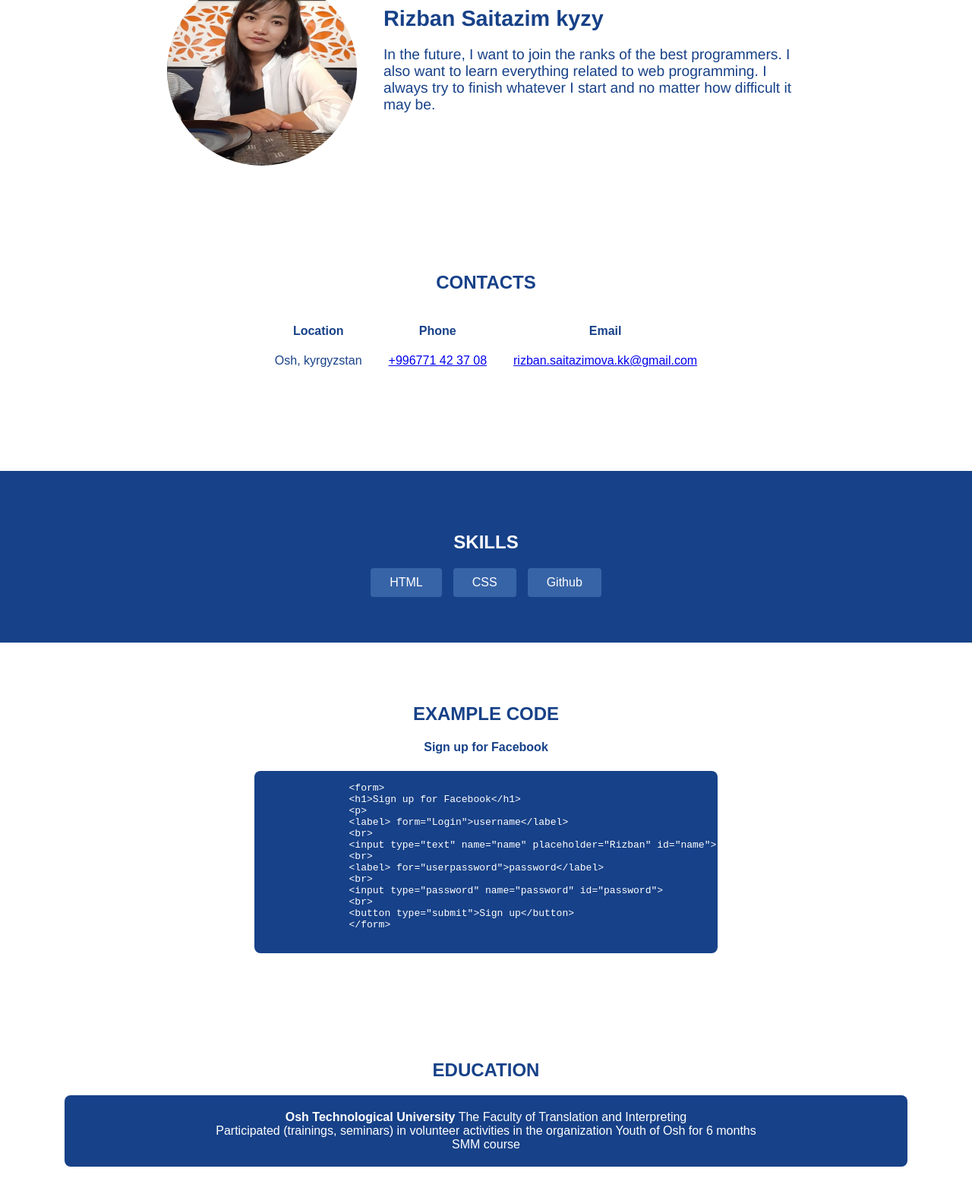
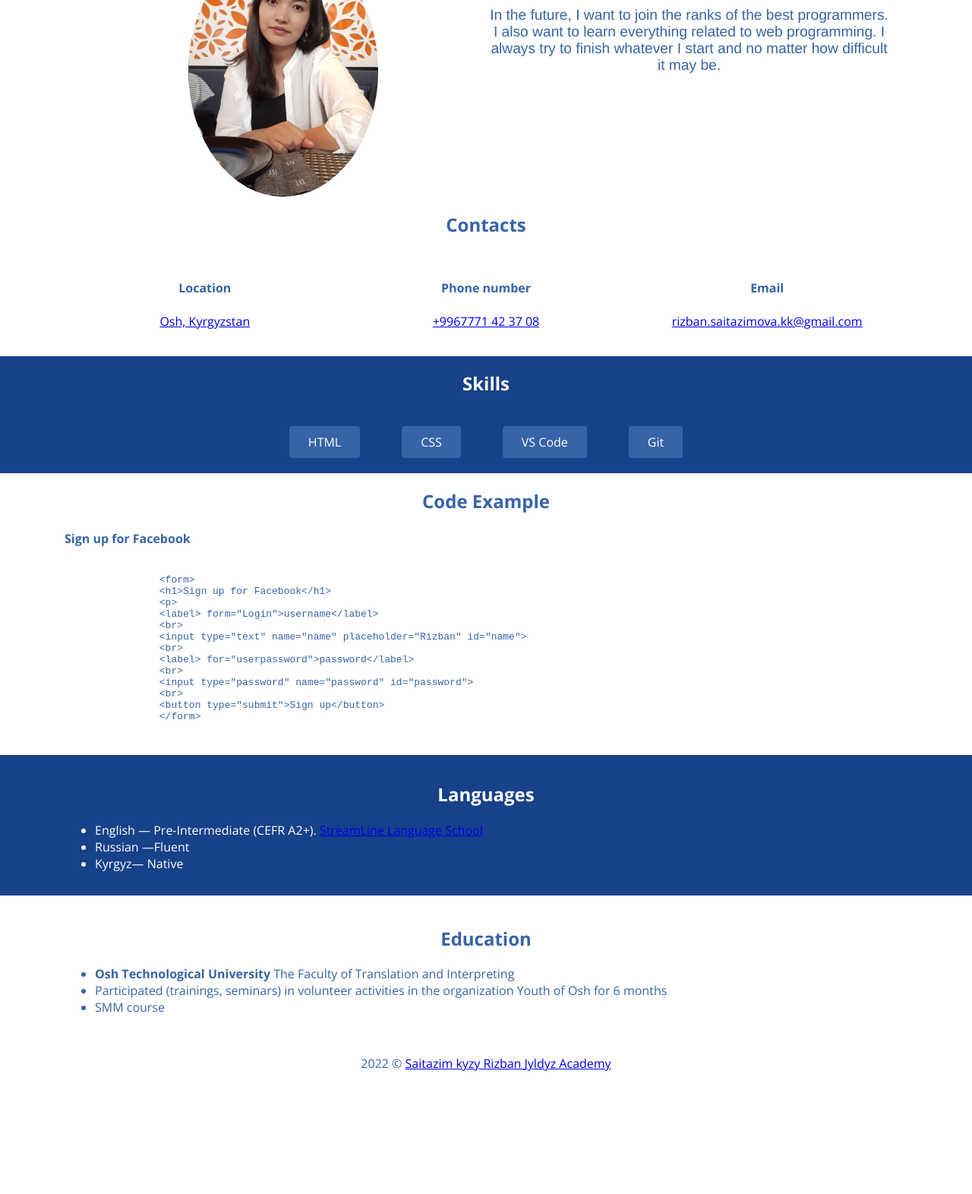
Before and after one commit to Rizban94/CV2, a plain HTML site: page index.html in a window 1280 px wide. Shown: the part 142-1714 px from the top of the page at 76% size. After the commit the page ends 1569 px from the top, so only its background shows below. Drawn offline with nearby package versions, Linux system fonts and the light colour scheme.

Commit message:
add media

```diff
--- a/css/style.css
+++ b/css/style.css
@@ -3,44 +3,32 @@
   --accent-light: #3764a7;
   --pure-white: #fff;
 }
-
 html {
   box-sizing: border-box;
   scroll-behavior: smooth;
 }
 
 *,
-*:before,
-*:after {
+*::before,
+*::after {
   box-sizing: inherit;
 }
-
 body {
-  font-family: "Open-sans", sans-serif;
   margin: 0;
-  color: var(--accent);
+  font-family: "open sans", sans-serif;
+  color: var(--accent-light);
 }
-
 .container {
-  width: 1140px;
+  max-width: 1140px;
   margin: 0 auto;
   padding: 0 15px;
+  /* border: 1px solid black; */
 }
-
-.section {
-  padding: 60px 0;
-}
-.section-title {
-  text-transform: uppercase;
-  text-align: center;
-}
-
 .header {
   background-color: var(--accent);
 }
 
 .header a {
-  color: var(--pure-white);
   text-decoration: none;
 }
 
@@ -56,13 +44,21 @@ body {
   width: 20;
   font-size: 22px;
   font-weight: 500;
+  color: var(--pure-white);
 }
 
 .menu {
   margin: 0;
   padding: 0;
-  list-style: none;
   display: flex;
+}
+.menu li {
+  padding: 10px 0;
+}
+
+.menu a {
+  color: #fff;
+  text-decoration: none;
 }
 
 .menu-link {
@@ -77,44 +73,49 @@ body {
   background-color: var(--accent-light);
 }
 
-.intro-img {
-  display: flex;
-  justify-content: center;
-  align-items: center;
-  gap: 35px;
+.intro-inner {
+  text-align: center;
+  margin: 20px;
 }
 
-.int-img {
+.intro-col img {
+  width: 250%;
   width: 250px;
-  height: 250px;
   border-radius: 50%;
 }
-.intro-text {
-  width: 50%;
-  margin: 0 0 10px;
-  font-size: 1.2em;
-  font-family: "Franklin Gothic Medium", "Arial Narrow", Arial, sans-serif;
-}
-
-.intro-text h1 {
-  margin: 0 0 15px;
+.section-title {
+  text-align: center;
 }
 
 .contacts {
-  margin-bottom: 60px;
+  text-align: center;
+  margin: 20px;
 }
-.contacts ul {
+
+.contacts-list {
+  margin: 0;
+  padding: 0;
+  list-style: none;
+}
+.contacts-list li {
+  /* border: 2px solid var(--accent); */
+  margin-bottom: 30px;
+  border-radius: 10px;
+  padding: 15px;
+}
+.skills {
+  background-color: var(--accent);
+  color: #fff;
+  padding: 20px;
   display: flex;
+  justify-content: center;
   flex-wrap: wrap;
   margin: 0;
   padding: 0;
   list-style: none;
-  gap: 35px;
-  justify-content: center;
-  text-align: center;
+  gap: 15px;
 }
-
-.skills {
+.skills-list {
   color: var(--pure-white);
   background-color: var(--accent);
 }
@@ -133,54 +134,93 @@ body {
   padding: 10px 25px;
   background-color: var(--accent-light);
   border-radius: 4px;
+  margin: 20px;
 }
 
-.example {
+.languages {
+  background-color: var(--accent);
+  color: #fff;
+  padding: 15px;
+}
+.education {
+  padding: 20px;
+}
+.footer {
   text-align: center;
 }
-
-.code-title {
-  text-align: center;
+@media (min-width: 768px) {
+  .intro-inner {
+    display: flex;
+  }
+  .intro-col {
+    width: 50%;
+    display: flex;
+    justify-content: center;
+    align-items: center;
+    gap: 15px;
+    border-radius: 50%;
+  }
+  .intro-col2 {
+    width: 50%;
+    margin: 0 0 10px;
+    font-size: 1.2em;
+    font-family: "Franklin Gothic Medium", "Arial Narrow", Arial, sans-serif;
+  }
+  .contacts-list {
+    display: flex;
+    flex-wrap: wrap;
+    gap: 15px;
+  }
+  .contacts-list li {
+    width: 48%;
+    margin-bottom: 0;
+  }
+}
+@media (min-width: 1024px) {
+  .menu-toggle {
+    display: none;
+  }
+  .menu {
+    position: static;
+    display: flex;
+    flex-direction: row;
+    gap: 15px;
+    background-color: var(--accent);
+    list-style: none;
   }
 
-.example pre {
-  width: 55%;
-  text-align: left;
-  margin: 0 auto;
-  font-size: 1em;
+  .menu a {
+    padding: 15px 30px;
     color: var(--pure-white);
     background-color: var(--accent);
-  border-radius: 8px;
+    border-radius: 4px;
+  }
+  .contacts-list {
+    justify-content: center;
+  }
+  .contacts-list li {
+    width: 32%;
+    margin-bottom: 0;
+  }
+  .skills ul {
+    display: flex;
+    justify-content: center;
+    flex-wrap: wrap;
+    gap: 15px;
+    margin: 0;
+    padding: 0;
+    list-style: none;
   }
 
-.education ul,
-.language ul {
-  text-align: center;
-  color: var(--pure-white);
-  background-color: var(--accent);
-  border-radius: 8px;
-  padding: 20px;
-  font-size: 1em;
-  list-style: none;
-  justify-content: center;
-}
-.language a {
-  color: var(--pure-white);
+  .intro-col img {
+    width: 250%;
+    width: 250px;
+    border-radius: 50%;
   }
 
-.links {
+  .intro-col {
     display: flex;
-  gap: 30px;
-  text-align: center;
     justify-content: center;
+    align-items: center;
   }
-
-.reg {
-  justify-content: center;
-  text-align: center;
-  background-color: var(--accent);
-  color: var(--pure-white);
 }
-.reg a {
-  color: var(--pure-white);
-}
--- a/index.html
+++ b/index.html
@@ -4,9 +4,16 @@
     <meta charset="UTF-8" />
     <meta http-equiv="X-UA-Compatible" content="IE=edge" />
     <meta name="viewport" content="width=device-width, initial-scale=1.0" />
-    <title>Saitazim kyzy Rizban</title>
+    <title>CV - Saitazim kyzy Rizban</title>
     <link rel="stylesheet" href="css/style.css" />
+    <link rel="preconnect" href="https://fonts.googleapis.com" />
+    <link rel="preconnect" href="https://fonts.gstatic.com" crossorigin />
+    <link
+      href="https://fonts.googleapis.com/css2?family=Open+Sans:ital,wght@0,300;0,700;0,800;1,400&display=swap"
+      rel="stylesheet"
+    />
   </head>
+
   <body>
     <header class="header">
       <div class="container">
@@ -31,61 +38,80 @@
               <li class="menu-item">
                 <a class="menu-link" href="#education">Education</a>
               </li>
-          </ul>
-        </nav>
+          <button class="menu-toggle">
+            <svg
+              width="24"
+              height="24"
+              xmlns="http://www.w3.org/2000/svg"
+              fill-rule="evenodd"
+              clip-rule="evenodd"
+            >
+              <path
+                d="M24 21h-24v-2h24v2zm0-4.024h-24v-2h24v2zm0-3.976h-24v-2h24v2zm0-4h-24v-2h24v2zm0-6v2h-24v-2h24z"
+              />
+            </svg>
+          </button>
+        </div>
       </div>
     </header>
     <main>
-      <section class="intro section">
+      <section class="intro">
         <div class="container">
-            <div class="intro-img">
-              <img class="int-img" src="images/img.jpg" alt="Rizban" />
-              <div class="intro-text">
-                <h1>Rizban Saitazim kyzy</h1>
+          <div class="intro-inner">
+            <div class="intro-col">
+              <img class="intro-img" src="images/img.jpg" alt="Rizban" />
+            </div>
+            <div class="intro-col2">
+              <h1>Saitazim kyzy Rizban</h1>
+
               <p>
-                  In the future, I want to join the ranks of the best
-                  programmers. I also want to learn everything related to web
-                  programming. I always try to finish whatever I start and no
-                  matter how difficult it may be.
+                In the future, I want to join the ranks of the best programmers.
+                I also want to learn everything related to web programming. I
+                always try to finish whatever I start and no matter how
+                difficult it may be.
               </p>
             </div>
           </div>
         </div>
-        </div>
       </section>
-      <section id="contacts" class="contacts section">
+      <section id="contacts" class="contacts">
         <div class="container">
           <h2 class="section-title">Contacts</h2>
-          <ul>
+          <ul class="contacts-list">
             <li>
               <h4>Location</h4>
-              <p>Osh, kyrgyzstan</p>
+              <a href="https://goo.gl/maps/tEenwbtZxC7EK4cL7"
+                >Osh, Kyrgyzstan</a
+              >
             </li>
             <li>
-              <h4>Phone</h4>
-              <a  href="tel:+996771423708">+996771 42 37 08 </a>
+              <h4>Phone number</h4>
+              <a href="tel:+996771423708">+9967771 42 37 08</a>
             </li>
             <li>
               <h4>Email</h4>
-              <a href="mailto:rizban.saitazimova.kk@gmail.com">rizban.saitazimova.kk@gmail.com</a>
+              <a href="mailto:rizban.saitazimova.kk@gmail.com"
+                >rizban.saitazimova.kk@gmail.com</a
+              >
             </li>
           </ul>
         </div>
       </section>
-      <section id="skills" class="skills section">
+
+      <section class="skills" id="skills">
         <div class="container">
           <h2 class="section-title">Skills</h2>
-          <ul>
+          <ul class="skills-list">
             <li>HTML</li>
             <li>CSS</li>
-            <li>Github</li>
+            <li>VS Code</li>
+            <li>Git</li>
           </ul>
         </div>
       </section>
-
-      <section id="example" class="example section">
+      <section class="code" id="code">
         <div class="container">
-        <h2 class="section-title">Example code</h2>
+          <h2 class="section-title">Code Example</h2>
           <h4 class="code-title">Sign up for Facebook</h4>
           <pre>
             <code>
@@ -106,28 +132,11 @@
           </pre>
         </div>
       </section>
-      <section id="education" class="education section">
-        <div class="container">
-        <h2 class="section-title">Education</h2>
 
-        <ul>
-          <li>
-            <b>Osh Technological University</b> The Faculty of Translation and Interpreting
-            </li>
-            <li>
-              Participated (trainings, seminars) in volunteer activities in the organization Youth of Osh for 6 months
-          </li>
-          <li>
-            SMM course
-          </li>
-          </ul>
-        </div>
-      </section>
-      <section id="language" class="language section">
+      <section class="languages" id="languages">
         <div class="container">
           <h2 class="section-title">Languages</h2>
-
-        <ul>
+          <ul class="languages-list">
             <li>
               English &mdash; Pre-Intermediate (CEFR A2+).
               <a
@@ -136,34 +145,35 @@
                 >StreamLine Language School</a
               >
             </li>
-          <li>Russian  &mdash;Fluent</li>
+            <li>Russian &mdash;Fluent</li>
             <li>Kyrgyz&mdash; Native</li>
           </ul>
         </div>
       </section>
-    </main>
-      <footer>
+      <section class="education" id="education">
         <div class="container">
-          <div class="links">
-              <div>
-                  <img src="images/git.png" alt="icon" width="88">
-                  <p><a href="https://github.com/rizban94">Find me on GitHub</a></p>
-
-              </div>
-              <div>
-                  <img src="images/ins.png" alt="icon" width="88">
-                  <p><a href="https://www.instagram.com/r.n.chynai/">Find me on Instagram</a></p>
-                  </div>
-              <div>
-                  <img src="images/tel.png" alt="icon" width="88">
-                  <p><a href="https://t.me/Саитазим кызы Ризбан">Find me on Telegram</a></p>
+          <div class="wrapper-2">
+            <h2 class="section-title">Education</h2>
+            <ul>
+              <li>
+                <b>Osh Technological University</b> The Faculty of Translation
+                and Interpreting
+              </li>
+              <li>
+                Participated (trainings, seminars) in volunteer activities in
+                the organization Youth of Osh for 6 months
+              </li>
+              <li>SMM course</li>
+            </ul>
           </div>
         </div>
-
-      </div>
-
-      <p class="reg">
-          &copy;  2022 &reg; Saitazim kyzy Rizban <a href="https://linktr.ee/jyldyzacademy2020">Jyldyz Academy</a>
+      </section>
+    </main>
+    <footer class="footer">
+      <p>
+        2022 &copy;
+        <a href="https://github.com/rizban94"> Saitazim kyzy Rizban </a>
+        <a href="https://linktr.ee/jyldyzacademy2020"> Jyldyz Academy </a>
       </p>
     </footer>
   </body>
```
Lines whose indentation alone changed are shown as unchanged.
